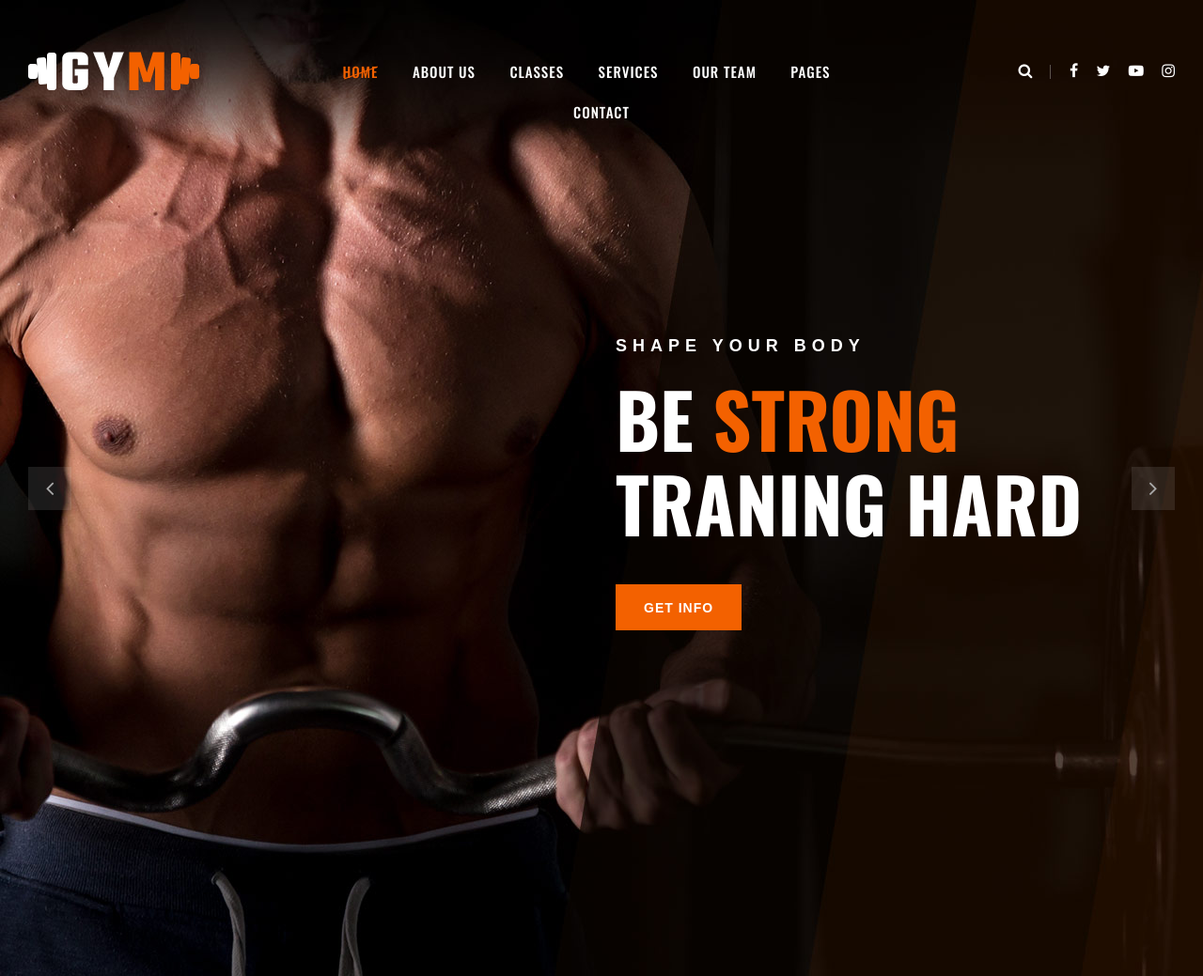
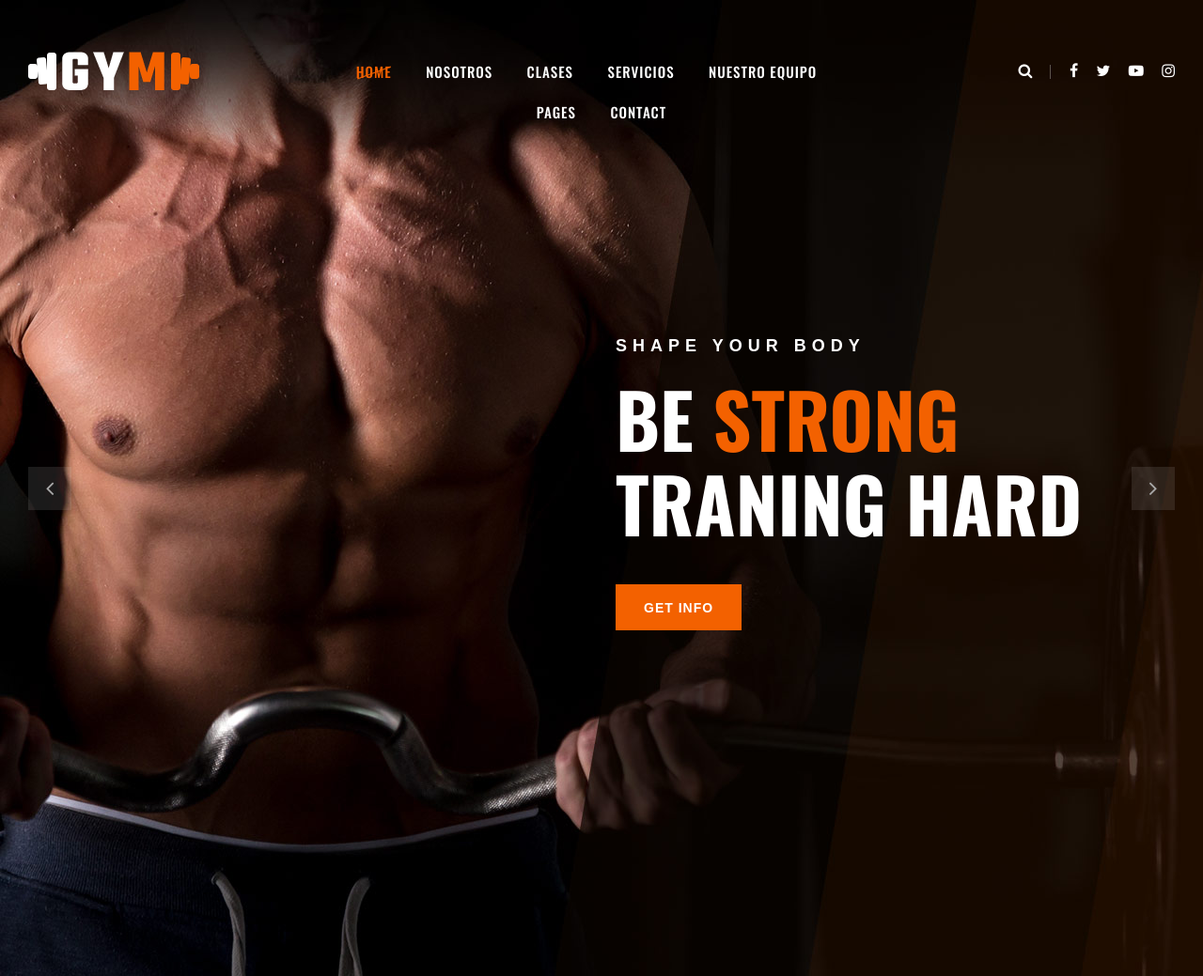
Before and after one commit to ser498/duoc_gym, a Django app: page / in a window 1280 px wide. Shown: the top 1039 px of the page at 94% size. Run offline with Django 4.2, Linux system fonts and the light colour scheme; some libraries are stand-ins or nearby versions; some web fonts are replaced.

Commit message:
index listo

```diff
--- a/gimnasio/templates/index.html
+++ b/gimnasio/templates/index.html
@@ -9,7 +9,7 @@
     <meta name="keywords" content="Gym, unica, creative, html">
     <meta name="viewport" content="width=device-width, initial-scale=1.0">
     <meta http-equiv="X-UA-Compatible" content="ie=edge">
-    <title>Gym | Template</title>
+    <title>Duoc Gym</title>
 
     <!-- Google Font -->
     <link href="https://fonts.googleapis.com/css?family=Muli:300,400,500,600,700,800,900&display=swap" rel="stylesheet">
@@ -87,17 +87,17 @@
                     <nav class="nav-menu">
                         <ul>
                             <li class="active"><a href="./index.html">Home</a></li>
-                            <li><a href="./about-us.html">About Us</a></li>
-                            <li><a href="./class-details.html">Classes</a></li>
-                            <li><a href="./services.html">Services</a></li>
-                            <li><a href="./team.html">Our Team</a></li>
+                            <li><a href="./about-us.html">Nosotros</a></li>
+                            <li><a href="./class-details.html">Clases</a></li>
+                            <li><a href="./services.html">Servicios</a></li>
+                            <li><a href="./team.html">Nuestro Equipo</a></li>
                             <li><a href="#">Pages</a>
                                 <ul class="dropdown">
-                                    <li><a href="./about-us.html">About us</a></li>
-                                    <li><a href="./class-timetable.html">Classes timetable</a></li>
-                                    <li><a href="./bmi-calculator.html">Bmi calculate</a></li>
-                                    <li><a href="./team.html">Our team</a></li>
-                                    <li><a href="./gallery.html">Gallery</a></li>
+                                    <li><a href="./about-us.html">Nosotros</a></li>
+                                    <li><a href="./class-timetable.html">Clases</a></li>
+                                    <li><a href="./bmi-calculator.html">Bmi calculator</a></li>
+                                    <li><a href="./team.html">Nuestro Equipo</a></li>
+                                    <li><a href="./gallery.html">Galeria</a></li>
                                     <li><a href="./blog.html">Our blog</a></li>
                                     <li><a href="./404.html">404</a></li>
                                 </ul>
@@ -383,19 +383,19 @@
             <div class="gs-item grid-wide set-bg" data-setbg="{% static 'img/gallery/gallery-1.jpg' %}">
                 <a href="{% static 'img/gallery/gallery-1.jpg' %}" class="thumb-icon image-popup"><i class="fa fa-picture-o"></i></a>
             </div>
-            <div class="gs-item set-bg" data-setbg="img/gallery/gallery-2.jpg">
+            <div class="gs-item set-bg" data-setbg="{% static 'img/gallery/gallery-2.jpg' %}">
                 <a href="{% static 'img/gallery/gallery-2.jpg' %}" class="thumb-icon image-popup"><i class="fa fa-picture-o"></i></a>
             </div>
-            <div class="gs-item set-bg" data-setbg="img/gallery/gallery-3.jpg">
+            <div class="gs-item set-bg" data-setbg="{% static 'img/gallery/gallery-3.jpg' %}">
                 <a href="{% static 'img/gallery/gallery-3.jpg' %}" class="thumb-icon image-popup"><i class="fa fa-picture-o"></i></a>
             </div>
-            <div class="gs-item set-bg" data-setbg="img/gallery/gallery-4.jpg">
+            <div class="gs-item set-bg" data-setbg="{% static 'img/gallery/gallery-4.jpg' %}">
                 <a href="{% static 'img/gallery/gallery-4.jpg' %}" class="thumb-icon image-popup"><i class="fa fa-picture-o"></i></a>
             </div>
-            <div class="gs-item set-bg" data-setbg="img/gallery/gallery-5.jpg">
+            <div class="gs-item set-bg" data-setbg="{% static 'img/gallery/gallery-5.jpg' %}">
                 <a href="{% static 'img/gallery/gallery-5.jpg' %}" class="thumb-icon image-popup"><i class="fa fa-picture-o"></i></a>
             </div>
-            <div class="gs-item grid-wide set-bg" data-setbg="img/gallery/gallery-6.jpg">
+            <div class="gs-item grid-wide set-bg" data-setbg="{% static 'img/gallery/gallery-6.jpg' %}">
                 <a href="{% static 'img/gallery/gallery-6.jpg' %}" class="thumb-icon image-popup"><i class="fa fa-picture-o"></i></a>
             </div>
         </div>
@@ -419,7 +419,7 @@
             <div class="row">
                 <div class="ts-slider owl-carousel">
                     <div class="col-lg-4">
-                        <div class="ts-item set-bg" data-setbg="img/team/team-1.jpg">
+                        <div class="ts-item set-bg" data-setbg="{% static 'img/team/team-1.jpg' %}">
                             <div class="ts_text">
                                 <h4>Athart Rachel</h4>
                                 <span>Gym Trainer</span>
@@ -427,7 +427,7 @@
                         </div>
                     </div>
                     <div class="col-lg-4">
-                        <div class="ts-item set-bg" data-setbg="img/team/team-2.jpg">
+                        <div class="ts-item set-bg" data-setbg="{% static 'img/team/team-2.jpg' %}">
                             <div class="ts_text">
                                 <h4>Athart Rachel</h4>
                                 <span>Gym Trainer</span>
@@ -435,7 +435,7 @@
                         </div>
                     </div>
                     <div class="col-lg-4">
-                        <div class="ts-item set-bg" data-setbg="img/team/team-3.jpg">
+                        <div class="ts-item set-bg" data-setbg="{% static 'img/team/team-3.jpg' %}">
                             <div class="ts_text">
                                 <h4>Athart Rachel</h4>
                                 <span>Gym Trainer</span>
@@ -443,7 +443,7 @@
                         </div>
                     </div>
                     <div class="col-lg-4">
-                        <div class="ts-item set-bg" data-setbg="img/team/team-4.jpg">
+                        <div class="ts-item set-bg" data-setbg="{% static 'img/team/team-4.jpg' %}">
                             <div class="ts_text">
                                 <h4>Athart Rachel</h4>
                                 <span>Gym Trainer</span>
@@ -451,7 +451,7 @@
                         </div>
                     </div>
                     <div class="col-lg-4">
-                        <div class="ts-item set-bg" data-setbg="img/team/team-5.jpg">
+                        <div class="ts-item set-bg" data-setbg="{% static 'img/team/team-5.jpg' %}">
                             <div class="ts_text">
                                 <h4>Athart Rachel</h4>
                                 <span>Gym Trainer</span>
@@ -459,7 +459,7 @@
                         </div>
                     </div>
                     <div class="col-lg-4">
-                        <div class="ts-item set-bg" data-setbg="img/team/team-6.jpg">
+                        <div class="ts-item set-bg" data-setbg="{% static 'img/team/team-6.jpg' %}">
                             <div class="ts_text">
                                 <h4>Athart Rachel</h4>
                                 <span>Gym Trainer</span>
@@ -509,7 +509,7 @@
                 <div class="col-lg-4">
                     <div class="fs-about">
                         <div class="fa-logo">
-                            <a href="#"><img src="img/logo.png" alt=""></a>
+                            <a href="#"><img src="{% static 'img/logo.png' %}" alt=""></a>
                         </div>
                         <p>Lorem ipsum dolor sit amet, consectetur adipiscing elit, sed do eiusmod tempor incididunt ut
                             labore dolore magna aliqua endisse ultrices gravida lorem.</p>
@@ -568,7 +568,7 @@
                 <div class="col-lg-12 text-center">
                     <div class="copyright-text">
                         <p><!-- Link back to Colorlib can't be removed. Template is licensed under CC BY 3.0. -->
-  Copyright &copy;<script>document.write(new Date().getFullYear());</script> All rights reserved | This template is made with <i class="fa fa-heart" aria-hidden="true"></i> by <a href="https://colorlib.com" target="_blank">Colorlib</a>
+  Copyright &copy;<script>document.write(new Date().getFullYear());</script> All rights reserved</a>
   <!-- Link back to Colorlib can't be removed. Template is licensed under CC BY 3.0. --></p>
                     </div>
                 </div>
```
